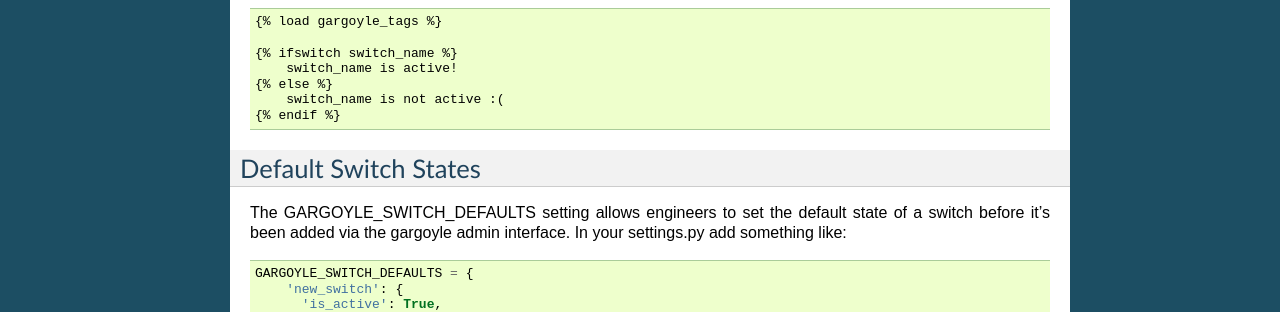
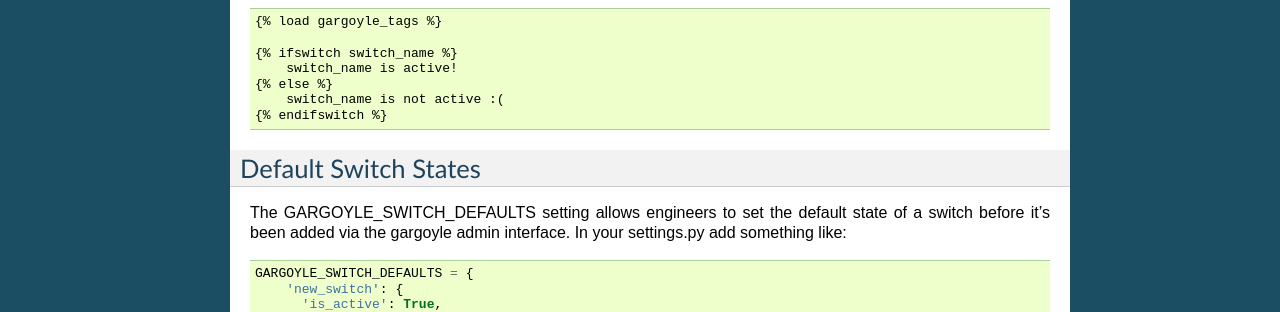
Before and after one commit to disqus/gargoyle, a Sphinx documentation site: the page built from docs/usage/index.rst, in a window 1280 px wide. Shown: the part 1038-1350 px from the top of the page. Built offline with Sphinx 7.4.7, drawn with Linux system fonts in a browser that asks for light colours.

Commit message:
Fix bug in ifswitch docs (endif -> endifswitch)

```diff
--- a/docs/usage/index.rst
+++ b/docs/usage/index.rst
@@ -59,7 +59,7 @@
 	    switch_name is active!
 	{% else %}
 	    switch_name is not active :(
-	{% endif %}
+	{% endifswitch %}
 
 Default Switch States
 ~~~~~~~~~~~~~~~~~~~~~
```
